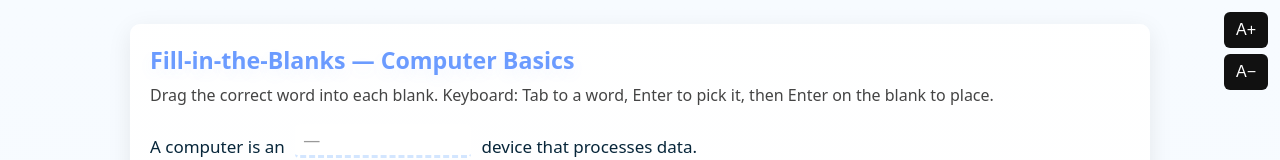
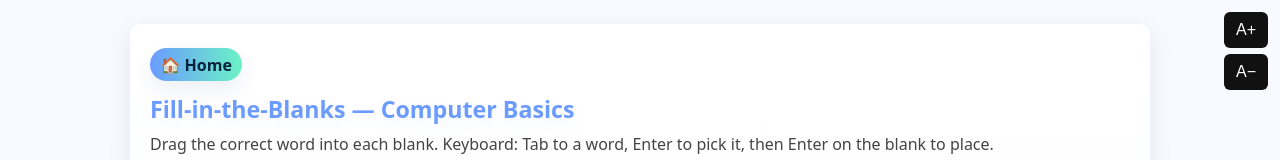
Before and after one commit to khagendra-poudel/Drag-and-Drop, a plain HTML site: page quiz.html in a window 1280 px wide. Shown: the top 160 px of the page. Drawn offline with Linux system fonts and the light colour scheme.

Commit message:
Refactor quiz layout: add home button to the top-left of the quiz container and adjust padding for better content flow

```diff
--- a/quiz.html
+++ b/quiz.html
@@ -12,11 +12,10 @@
       <button id="fontDec" aria-label="Decrease font size">A−</button>
     </div>
 
-    <div
-      class="container"
-      role="application"
-      aria-label="Fill-in-the-blanks quiz"
-    >
+    <div class="container" role="application">
+      <a class="home-btn" href="index.html" aria-label="Go to homepage"
+        >🏠 Home</a
+      >
       <h1>Fill-in-the-Blanks — Computer Basics</h1>
       <p class="lead">
         Drag the correct word into each blank. Keyboard: Tab to a word, Enter to
--- a/styles.css
+++ b/styles.css
@@ -24,8 +24,30 @@ body {
   margin: 0 auto;
   background: var(--card-bg);
   border-radius: 10px;
-  padding: 1.25rem;
+  /* use modest top padding; home button will be inline in the flow */
+  padding: 1.5rem 1.25rem 1.25rem 1.25rem;
+  position: relative;
   box-shadow: 0 6px 24px rgba(12, 18, 30, 0.08);
+}
+/* small home button inside quiz container */
+.container .home-btn {
+  /* place the home button inline at the top-left so it doesn't overlap content */
+  position: static;
+  display: inline-block;
+  margin: 0 0 0.75rem 0;
+  background: linear-gradient(90deg,var(--accent-4),var(--accent-3));
+  color: #05223c;
+  text-decoration: none;
+  padding: 0.35rem 0.65rem;
+  border-radius: 999px;
+  font-weight:700;
+  box-shadow: 0 8px 20px rgba(11,55,102,0.08);
+}
+
+@media (max-width: 520px) {
+  /* small screens: ensure button sits above content with a bit of spacing */
+  .container { padding-top: 1.25rem; }
+  .container .home-btn { display: inline-block; margin-bottom: 0.5rem; }
 }
 h1 {
   margin: 0 0 0.5rem;
```
